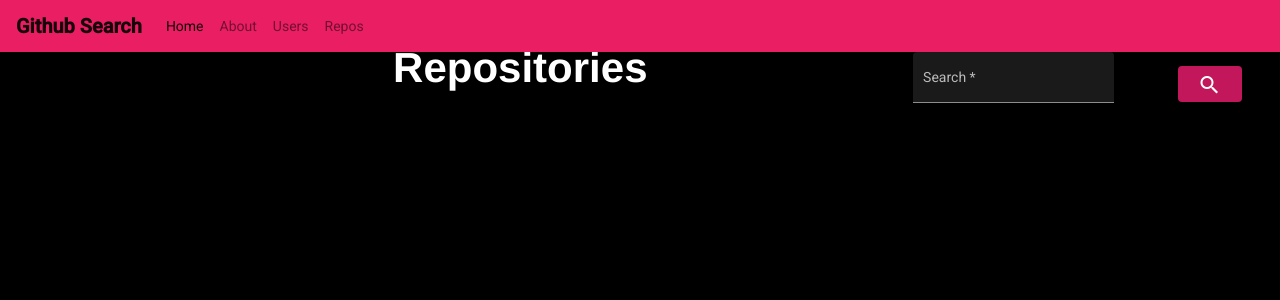
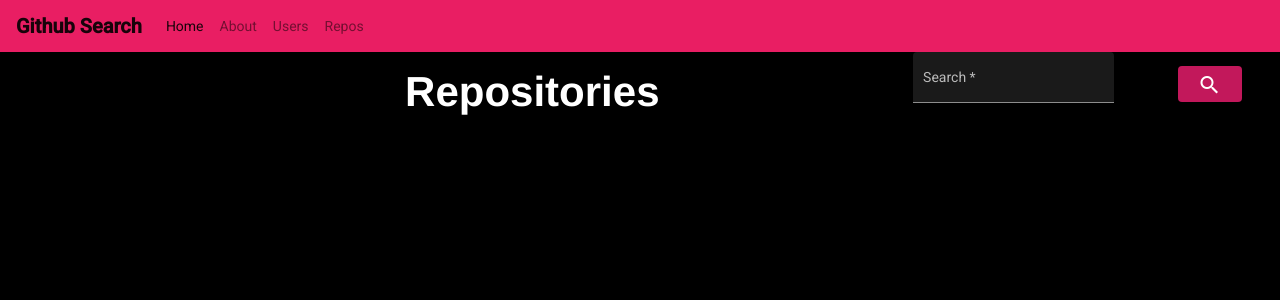
Before and after one commit to tori-bot/github-search, an Angular app: page /repos in a window 1280 px wide. Shown: the top 300 px of the page. Built offline with nearby package versions, Linux system fonts and the light colour scheme.

Commit message:
add styles

```diff
--- a/src/app/components/repos/repos.component.css
+++ b/src/app/components/repos/repos.component.css
@@ -23,5 +23,5 @@ h1{
     font-family: 'Franklin Gothic Medium';
     font-stretch: expanded;
   text-align: center;
-  margin-bottom: 3vh;
+  margin: 3vh;
 }
--- a/src/app/components/users/users.component.css
+++ b/src/app/components/users/users.component.css
@@ -9,15 +9,17 @@ button{
 img{
     border: solid white 2px;
     border-radius: 5px;
-     margin-top: 13vh;
+     margin-top: 11vh;
     margin-left: 5vw;
 
     }
     h1{
+        text-align: center;
         font-size: 3em;
     font-weight: 900;
     font-family: 'Franklin Gothic Medium';
     font-stretch: expanded;
+    margin-top: 3vh;
     }
 
 
--- a/src/app/components/users/users.component.html
+++ b/src/app/components/users/users.component.html
@@ -13,24 +13,24 @@
       <mat-icon>search</mat-icon>
     </button>
   </form>
-
+<h1>User Profile</h1>
 
   <div class="row" [hidden]="searchResult">
    <div class="col-md-6" >
   <img src="{{moreDetails.avatar_url}} " alt="profile">
   </div>
   <div class="col-md-6"  >
+
         <mat-card>
-          <mat-card-title>name: {{moreDetails.name}}</mat-card-title>
+          <mat-card-title> {{moreDetails.name}}</mat-card-title>
               <mat-card-subtitle>username: {{moreDetails.login}} </mat-card-subtitle>
               <mat-card-content>
-                  <p>bio: {{moreDetails.bio}} </p>
+                  <p> {{moreDetails.bio}} </p>
 
   <p>Repos:{{moreDetails.public_repos}} </p><p>followers: {{moreDetails.followers}} </p>
   <p>following: {{moreDetails.following}} </p></mat-card-content>
 
 
-  <a href="https://github.com/"+moreDetails.login><button id="git" mat-raised-button color="primary">On Github</button></a>
       </mat-card>
       </div>
   </div>
```
